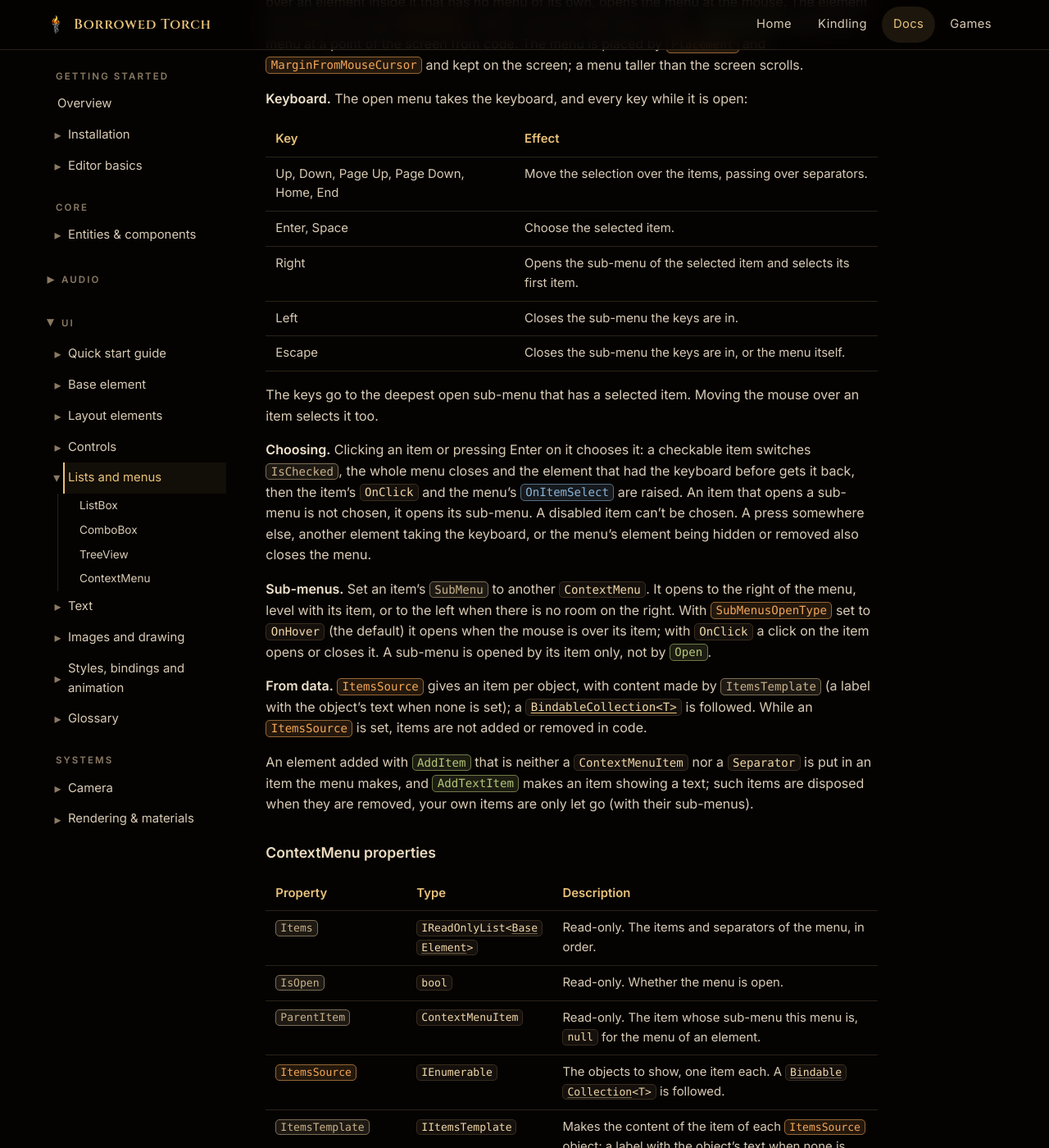
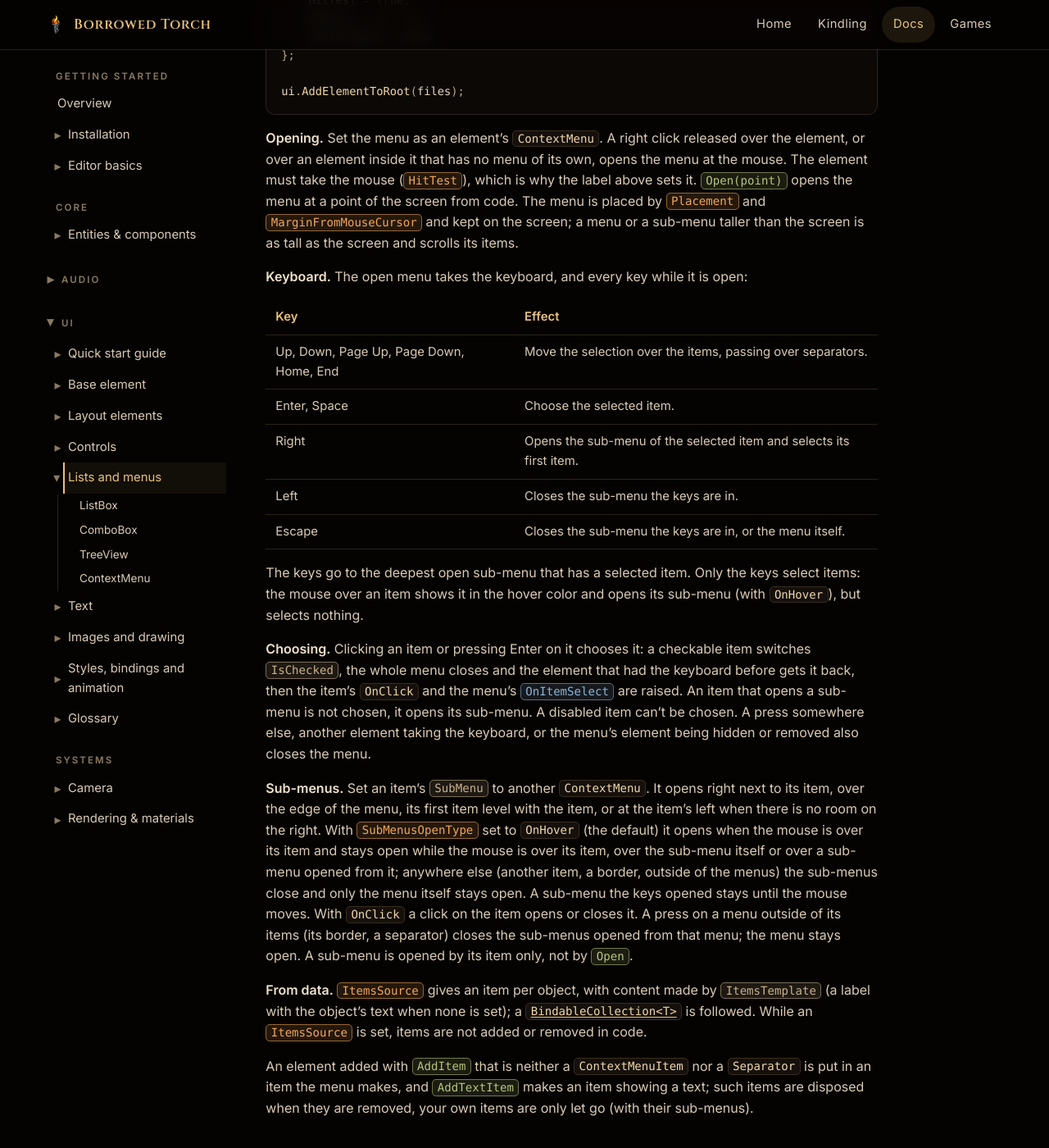
Before and after one commit to Elzianor/borrowedtorch-site, a Jekyll site: the page built from docs/ui-lists.md, in a window 1280 px wide and 1400 px high, scrolled down 20689 px. Shown: the whole window at 82% size. Built offline with Jekyll 4.4.1, drawn with Linux system fonts in a browser that asks for light colours; some web fonts are replaced; some of the changed text lies outside the part shown.

Commit message:
Document the reworked context sub-menus and list rows
The lists page describes where a sub-menu opens, when OnHover keeps it
open, that hovering selects nothing, that a press outside of a menu's
items closes its sub-menus, and that menus and sub-menus taller than the
screen scroll. A separator takes no part in the alternating row colors,
and a list fitted to its rows makes room for its scroll bars. The
glossary entries follow, and the menu and single-selection list shots
are rendered again.

Co-Authored-By: Claude Opus 5.5 <noreply@anthropic.com>

```diff
--- a/docs/ui-lists.md
+++ b/docs/ui-lists.md
@@ -86,7 +86,7 @@ detaches the elements you added (they are not disposed); the rows and contents t
 of yours that is disposed while in the list takes its row with it.
 
 Rows are drawn in <a class="ref dp" href="/docs/ui-glossary/elements/list-box/#normalitemcolor">`NormalItemColor`</a>, or alternately in <a class="ref dp" href="/docs/ui-glossary/elements/list-box/#normalitemcolor">`NormalItemColor`</a> and <a class="ref dp" href="/docs/ui-glossary/elements/list-box/#alternativeitemcolor">`AlternativeItemColor`</a> with
-<a class="ref dp" href="/docs/ui-glossary/elements/list-box/#usedualcolors">`UseDualColors`</a>, and change to <a class="ref dp" href="/docs/ui-glossary/elements/list-box/#hoveritemcolor">`HoverItemColor`</a>, <a class="ref dp" href="/docs/ui-glossary/elements/list-box/#presseditemcolor">`PressedItemColor`</a> and <a class="ref dp" href="/docs/ui-glossary/elements/list-box/#selecteditemcolor">`SelectedItemColor`</a> when those are set. A
+<a class="ref dp" href="/docs/ui-glossary/elements/list-box/#usedualcolors">`UseDualColors`</a> (a separator row lies on the normal color, and the rows around it alternate as if it were not there), and change to <a class="ref dp" href="/docs/ui-glossary/elements/list-box/#hoveritemcolor">`HoverItemColor`</a>, <a class="ref dp" href="/docs/ui-glossary/elements/list-box/#presseditemcolor">`PressedItemColor`</a> and <a class="ref dp" href="/docs/ui-glossary/elements/list-box/#selecteditemcolor">`SelectedItemColor`</a> when those are set. A
 press on the list (a row or a scroll bar) gives it the keyboard. Setting <a class="ref dp" href="/docs/ui-glossary/elements/base-element/#hittest">`HitTest`</a> to `false` stops the rows and the
 scroll bars from taking the mouse as well.
 
@@ -146,6 +146,10 @@ log.SelectAt(199_999);
 <a class="ref method" href="/docs/ui-glossary/elements/list-box/#moveselection">`MoveSelection(delta)`</a> select a row and scroll it into view; they pass over separators and collapsed rows.
 <a class="ref prop" href="/docs/ui-glossary/elements/list-box/#rowsperpage">`RowsPerPage`</a> is the number of rows that fit the view.
 
+A list without a size of its own fits its rows, within its <a class="ref dp" href="/docs/ui-glossary/elements/base-element/#minwidth">`MinWidth`</a>, <a class="ref dp" href="/docs/ui-glossary/elements/base-element/#maxwidth">`MaxWidth`</a>, <a class="ref dp" href="/docs/ui-glossary/elements/base-element/#minheight">`MinHeight`</a> and <a class="ref dp" href="/docs/ui-glossary/elements/base-element/#maxheight">`MaxHeight`</a>.
+When the rows are taller than such a height, the list gets wider by the vertical scroll bar, so the bar takes no
+room from the rows (and gets taller by the horizontal one in the same way).
+
 A list that has the keyboard (it was pressed, or given <a class="ref method" href="/docs/ui-glossary/elements/base-element/#focus">`Focus()`</a>) reacts to these keys:
 
 | Key | Effect |
@@ -170,7 +174,7 @@ Ctrl and Shift held with these keys work as with clicks in `Multiple` mode.
 | <a class="ref prop" href="/docs/ui-glossary/elements/list-box/#items">`Items`</a> | <code>IReadOnlyList&lt;<a href="/docs/ui-glossary/elements/list-box-item/">ListBoxItem</a>&gt;</code> | Read-only. The rows that have an element, in order: every row in `None` mode, the rows around the view and the primary selected row in `Fixed` mode. A live view, don't keep it across changes. |
 | <a class="ref dp" href="/docs/ui-glossary/elements/list-box/#itemssource">`ItemsSource`</a> | `IEnumerable` | The objects to show, one row each. A <code><a href="/docs/ui-glossary/types/bindable-collection/">BindableCollection</a>&lt;T&gt;</code> is followed. |
 | <a class="ref prop" href="/docs/ui-glossary/elements/list-box/#itemstemplate">`ItemsTemplate`</a> | <a class="ref" href="/docs/ui-glossary/types/i-items-template/">`IItemsTemplate`</a> | Makes the element of each <a class="ref dp" href="/docs/ui-glossary/elements/list-box/#itemssource">`ItemsSource`</a> object; a label with the object's text when none is set. Changing it builds the rows again. |
-| <a class="ref dp" href="/docs/ui-glossary/elements/list-box/#usedualcolors">`UseDualColors`</a> | `bool` | Alternates the background of unselected rows: <a class="ref dp" href="/docs/ui-glossary/elements/list-box/#normalitemcolor">`NormalItemColor`</a> for even indices, <a class="ref dp" href="/docs/ui-glossary/elements/list-box/#alternativeitemcolor">`AlternativeItemColor`</a> for odd ones. |
+| <a class="ref dp" href="/docs/ui-glossary/elements/list-box/#usedualcolors">`UseDualColors`</a> | `bool` | Alternates the background of unselected rows: <a class="ref dp" href="/docs/ui-glossary/elements/list-box/#normalitemcolor">`NormalItemColor`</a> for even rows, <a class="ref dp" href="/docs/ui-glossary/elements/list-box/#alternativeitemcolor">`AlternativeItemColor`</a> for odd ones, counted without the separators (a separator row lies on the normal color). |
 | <a class="ref dp" href="/docs/ui-glossary/elements/list-box/#normalitemcolor">`NormalItemColor`</a> | `Color` | The background of an unselected row (of the even rows with <a class="ref dp" href="/docs/ui-glossary/elements/list-box/#usedualcolors">`UseDualColors`</a>). |
 | <a class="ref dp" href="/docs/ui-glossary/elements/list-box/#alternativeitemcolor">`AlternativeItemColor`</a> | `Color` | The background of the odd unselected rows while <a class="ref dp" href="/docs/ui-glossary/elements/list-box/#usedualcolors">`UseDualColors`</a> is set. |
 | <a class="ref dp" href="/docs/ui-glossary/elements/list-box/#hoveritemcolor">`HoverItemColor`</a> | `Color?` | The background of the row under the mouse. When `null` the row keeps its normal or selected color. |
@@ -576,7 +580,8 @@ ui.AddElementToRoot(files);
 **Opening.** Set the menu as an element's `ContextMenu`. A right click released over the element, or over an element
 inside it that has no menu of its own, opens the menu at the mouse. The element must take the mouse (<a class="ref dp" href="/docs/ui-glossary/elements/base-element/#hittest">`HitTest`</a>), which
 is why the label above sets it. <a class="ref method" href="/docs/ui-glossary/elements/context-menu/#open">`Open(point)`</a> opens the menu at a point of the screen from code. The menu is placed by
-<a class="ref dp" href="/docs/ui-glossary/elements/context-menu/#placement">`Placement`</a> and <a class="ref dp" href="/docs/ui-glossary/elements/context-menu/#marginfrommousecursor">`MarginFromMouseCursor`</a> and kept on the screen; a menu taller than the screen scrolls.
+<a class="ref dp" href="/docs/ui-glossary/elements/context-menu/#placement">`Placement`</a> and <a class="ref dp" href="/docs/ui-glossary/elements/context-menu/#marginfrommousecursor">`MarginFromMouseCursor`</a> and kept on the screen; a menu or a sub-menu taller than the screen is as tall as
+the screen and scrolls its items.
 
 **Keyboard.** The open menu takes the keyboard, and every key while it is open:
 
@@ -588,7 +593,8 @@ is why the label above sets it. <a class="ref method" href="/docs/ui-glossary/el
 | Left | Closes the sub-menu the keys are in. |
 | Escape | Closes the sub-menu the keys are in, or the menu itself. |
 
-The keys go to the deepest open sub-menu that has a selected item. Moving the mouse over an item selects it too.
+The keys go to the deepest open sub-menu that has a selected item. Only the keys select items: the mouse over an
+item shows it in the hover color and opens its sub-menu (with `OnHover`), but selects nothing.
 
 **Choosing.** Clicking an item or pressing Enter on it chooses it: a checkable item switches <a class="ref prop" href="/docs/ui-glossary/elements/context-menu-item/#ischecked">`IsChecked`</a>, the whole menu
 closes and the element that had the keyboard before gets it back, then the item's `OnClick` and the menu's
@@ -596,10 +602,14 @@ closes and the element that had the keyboard before gets it back, then the item'
 chosen. A press somewhere else, another element taking the keyboard, or the menu's element being hidden or removed
 also closes the menu.
 
-**Sub-menus.** Set an item's <a class="ref prop" href="/docs/ui-glossary/elements/context-menu-item/#submenu">`SubMenu`</a> to another `ContextMenu`. It opens to the right of the menu, level with its
-item, or to the left when there is no room on the right. With <a class="ref dp" href="/docs/ui-glossary/elements/context-menu/#submenusopentype">`SubMenusOpenType`</a> set to `OnHover` (the default) it
-opens when the mouse is over its item; with `OnClick` a click on the item opens or closes it. A sub-menu is opened
-by its item only, not by <a class="ref method" href="/docs/ui-glossary/elements/context-menu/#open">`Open`</a>.
+**Sub-menus.** Set an item's <a class="ref prop" href="/docs/ui-glossary/elements/context-menu-item/#submenu">`SubMenu`</a> to another `ContextMenu`. It opens right next to its item, over the edge of
+the menu, its first item level with the item, or at the item's left when there is no room on the right. With
+<a class="ref dp" href="/docs/ui-glossary/elements/context-menu/#submenusopentype">`SubMenusOpenType`</a> set to `OnHover` (the default) it opens when the mouse is over its item and stays open while the
+mouse is over its item, over the sub-menu itself or over a sub-menu opened from it; anywhere else (another item, a
+border, outside of the menus) the sub-menus close and only the menu itself stays open. A sub-menu the keys opened
+stays until the mouse moves. With `OnClick` a click on the item opens or closes it. A press on a menu outside of its
+items (its border, a separator) closes the sub-menus opened from that menu; the menu stays open. A sub-menu is opened by its
+item only, not by <a class="ref method" href="/docs/ui-glossary/elements/context-menu/#open">`Open`</a>.
 
 **From data.** <a class="ref dp" href="/docs/ui-glossary/elements/context-menu/#itemssource">`ItemsSource`</a> gives an item per object, with content made by <a class="ref prop" href="/docs/ui-glossary/elements/context-menu/#itemstemplate">`ItemsTemplate`</a> (a label with the
 object's text when none is set); a [`BindableCollection<T>`](/docs/ui-styles/#bindings) is followed. While an
@@ -662,8 +672,8 @@ are only let go (with their sub-menus).
 
 | Value | Meaning |
 | --- | --- |
-| <a class="ref" href="/docs/ui-glossary/types/context-menu-sub-menus-open-type/#onhover">`OnHover`</a> | A sub-menu opens when the mouse is over its item. |
-| <a class="ref" href="/docs/ui-glossary/types/context-menu-sub-menus-open-type/#onclick">`OnClick`</a> | A click on the item opens or closes its sub-menu. |
+| <a class="ref" href="/docs/ui-glossary/types/context-menu-sub-menus-open-type/#onhover">`OnHover`</a> | A sub-menu opens when the mouse is over its item, and closes when the mouse is over neither the item, the sub-menu nor a sub-menu opened from it. |
+| <a class="ref" href="/docs/ui-glossary/types/context-menu-sub-menus-open-type/#onclick">`OnClick`</a> | A click on the item opens or closes its sub-menu; a press on the menu outside of its items (its border, a separator) closes the sub-menus opened from it. |
 
 Style class: <a class="ref" href="/docs/ui-glossary/types/context-menu-style/">`ContextMenuStyle`</a> (the same properties except <span class="dp">`ItemsSource`</span>, see [styles](/docs/ui-styles/)).
 
```
Also changed, not shown: docs/ui-glossary/elements/list-box.md (+1 -1 lines), docs/ui-glossary/types/context-menu-sub-menus-open-type.md (+2 -2 lines), docs/ui-glossary/types/list-box-style.md (+1 -1 lines), assets/img/ui/controls-contextmenu.png, assets/img/ui/controls-listbox-single.png.
